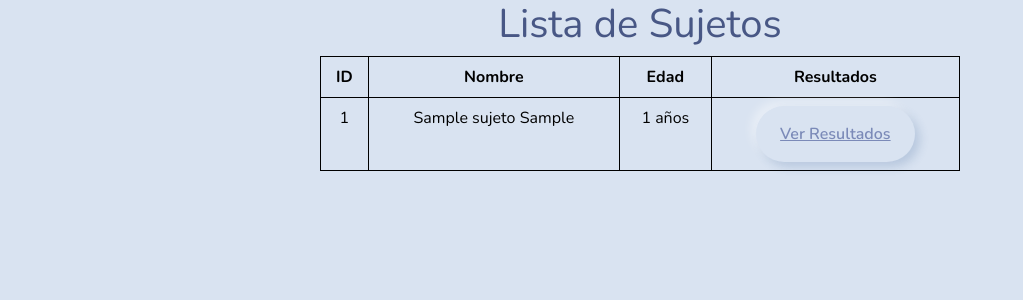
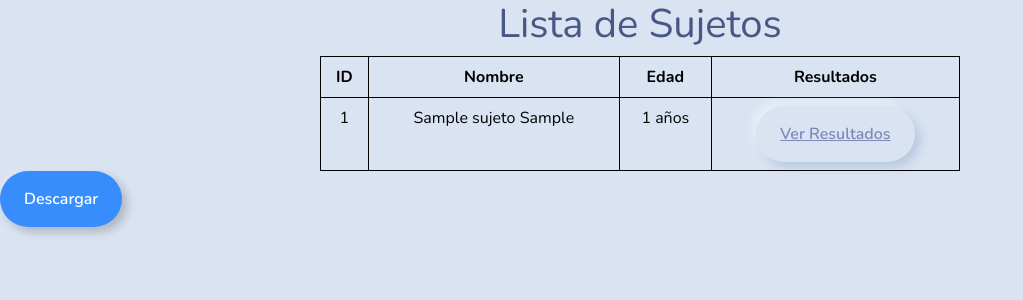
Before and after one commit to justogm/user-gaze-track, a Flask app: page /sujetos in a window 1280 px wide. Shown: the top 300 px of the page, without its empty margins (0-1023 px from the left). Run offline with Flask 3, Linux system fonts and the light colour scheme; tables that the repository leaves empty hold one stand-in row (values such as "Sample post").

Commit message:
Update styles

```diff
--- a/app/templates/sujetos.html
+++ b/app/templates/sujetos.html
@@ -4,6 +4,7 @@
 	<meta charset="UTF-8">
 	<meta name="viewport" content="width=device-width, initial-scale=1.0">
 	<link rel="stylesheet" href="{{ url_for('static', filename='bootstrap.css') }}">
+	<link rel="stylesheet" href="{{ url_for('static', filename='styles.css') }}">
     <title>Lista de Sujetos</title>
 </head>
 <body>
@@ -32,5 +33,11 @@
 			</tbody>
 		</table>
 	</div>
+	<button id="btn-descarga" type="button" class="btn btn-outline-primary" onclick="descargarArchivo()">Descargar</button>
 </body>
+<script type="text/javascript">
+	function descargarArchivo() {
+		window.location.href = '/descargar-todos';
+	}
+</script>
 </html>
```
